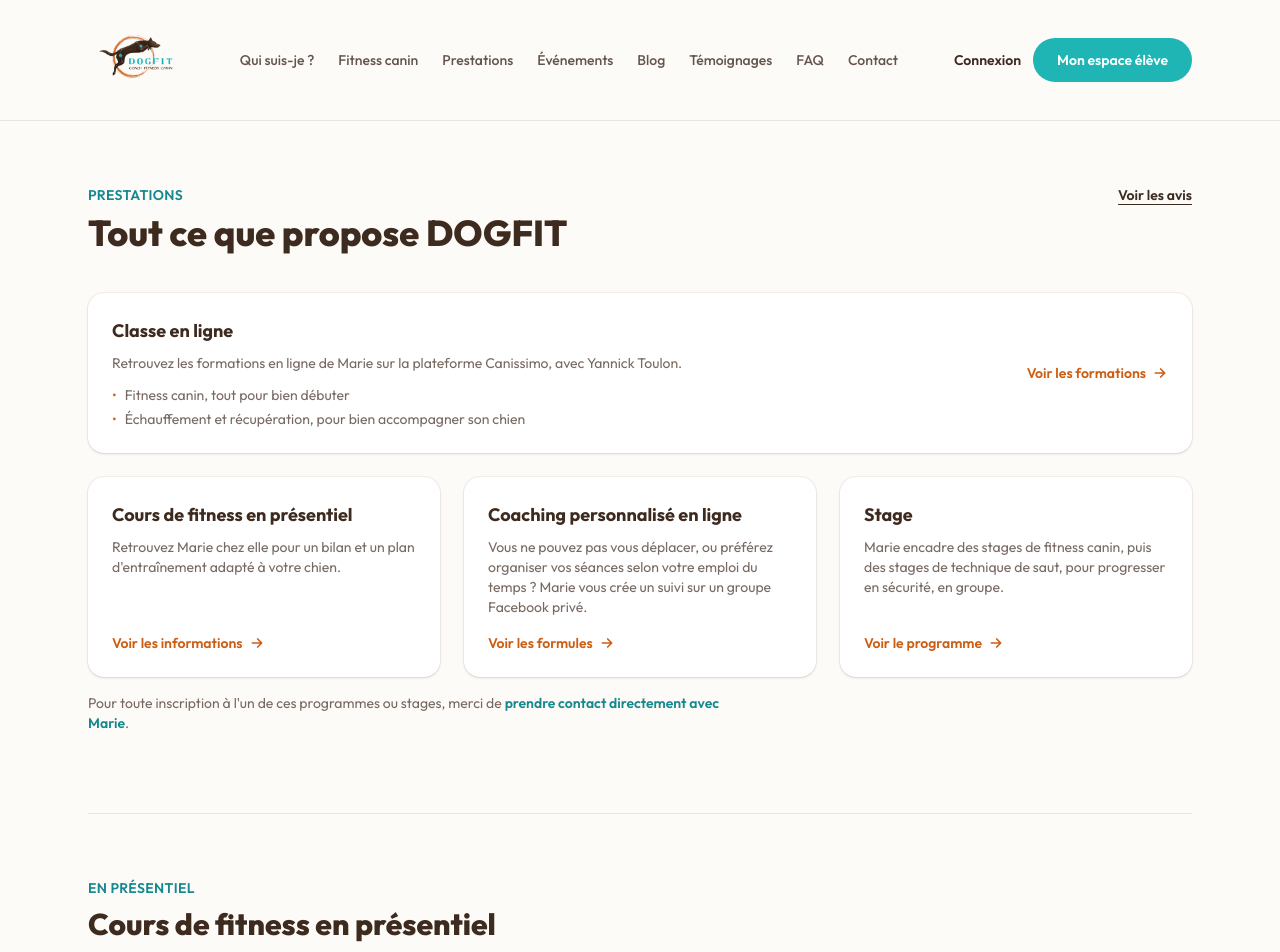
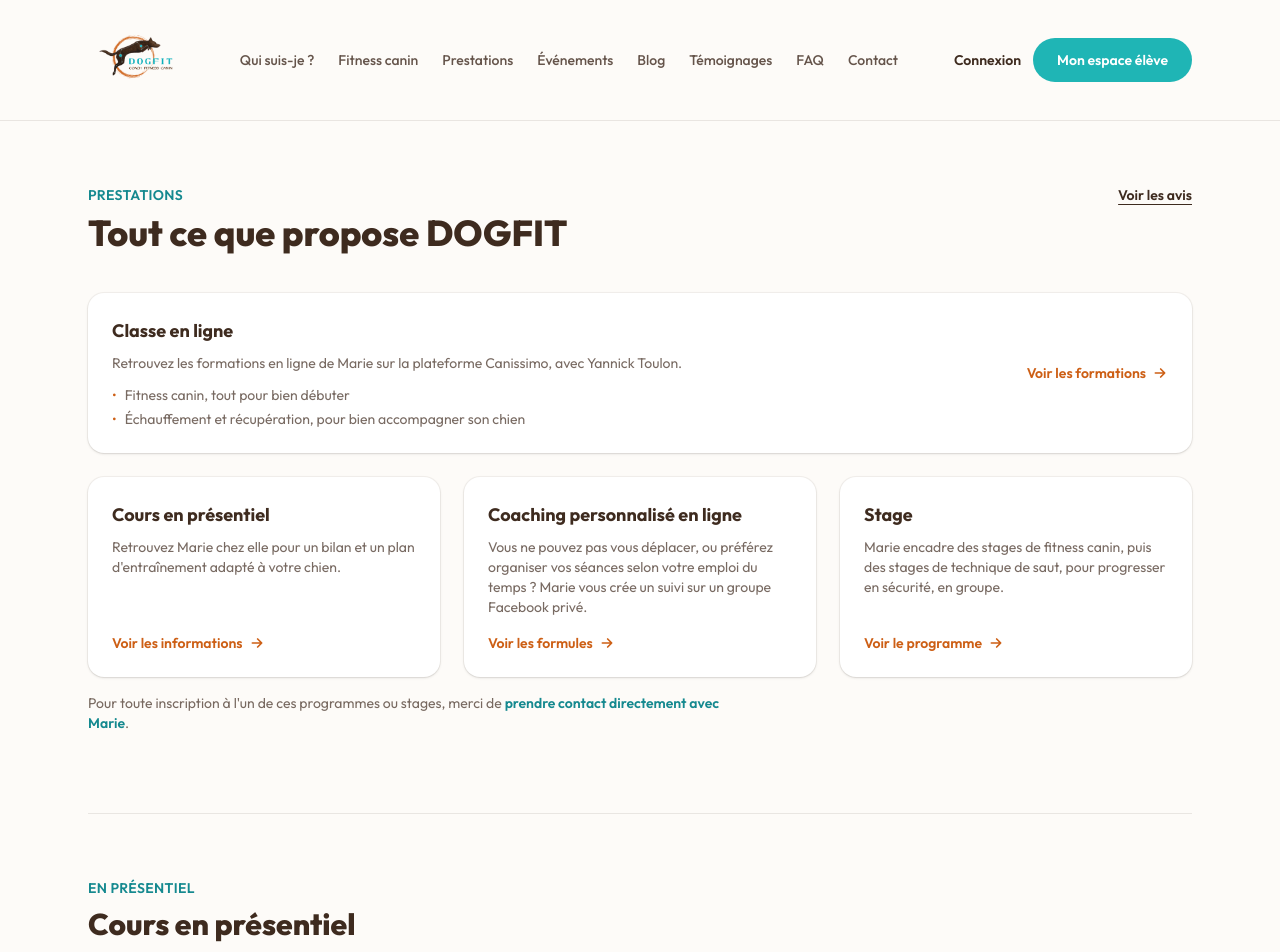
Before and after one commit to caro-commits/dogfit, a Next.js app: page /cours in a window 1280 px wide. Shown: the top 952 px of the page. Built offline with nearby package versions, Linux system fonts and the light colour scheme.

Commit message:
Rename 'Cours de fitness en présentiel' to 'Cours en présentiel'

```diff
--- a/app/(public)/cours/page.tsx
+++ b/app/(public)/cours/page.tsx
@@ -124,7 +124,7 @@
           En présentiel
         </p>
         <h2 className="mt-2 text-2xl font-extrabold text-brand-brown sm:text-3xl">
-          Cours de fitness en présentiel
+          Cours en présentiel
         </h2>
         <p className="mt-4 max-w-2xl text-brand-brown/70">
           Retrouvez Marie chez elle pour un bilan et un plan
--- a/lib/placeholder-data.ts
+++ b/lib/placeholder-data.ts
@@ -164,7 +164,7 @@
   },
   {
     id: "presentiel",
-    name: "Cours de fitness en présentiel",
+    name: "Cours en présentiel",
     description:
       "Retrouvez Marie chez elle pour un bilan et un plan d'entraînement adapté à votre chien.",
     href: "#presentiel",
```
